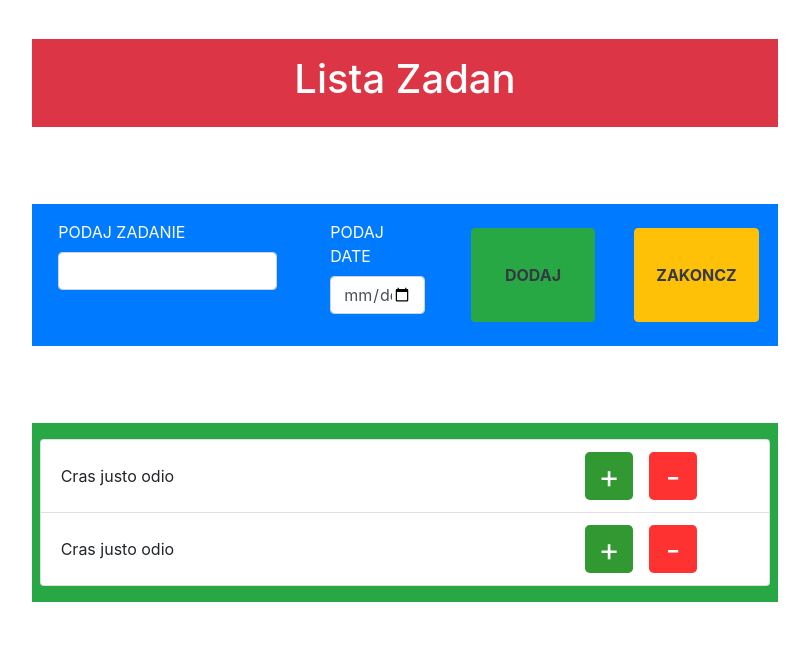
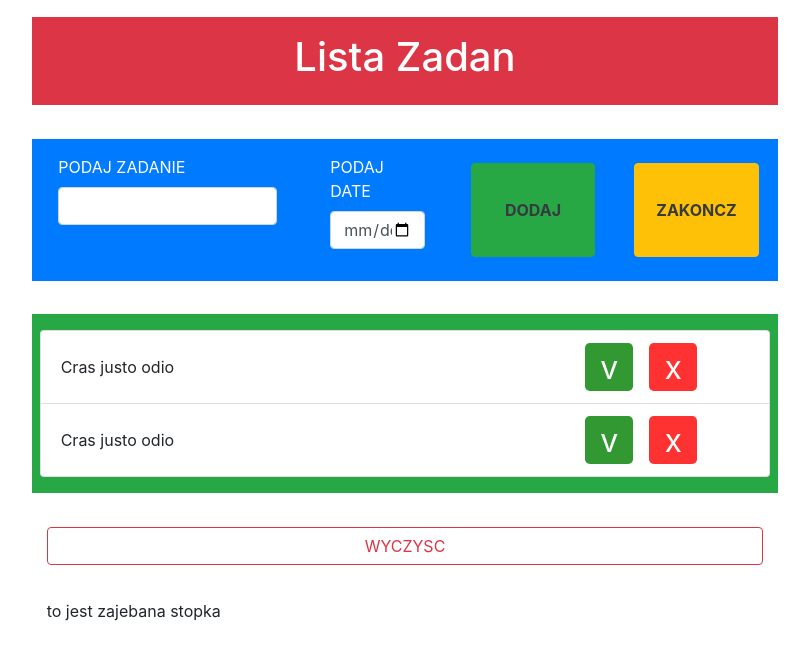
Before and after one commit to wymiona11/angular20072020, an Angular app: page / in a window 1280 px wide. Shown: the top 660 px of the page, without its empty margins (235-1044 px from the left). Built offline with nearby package versions, Linux system fonts and the light colour scheme.

Commit message:
pierwszy commit na branchu pierwsza

```diff
--- a/angular.json
+++ b/angular.json
@@ -28,8 +28,9 @@
               "src/styles.css"
             ],
             "scripts": [
-              "./node_modules/bootstrap//dist/js/bootstrap.js",
-              "./node_modules/jquery/dist/jquery.js"
+              "./node_modules/jquery/dist/jquery.js",
+              "./node_modules/bootstrap//dist/js/bootstrap.js"
+
             ]
           },
           "configurations": {
--- a/src/app/app.component.html
+++ b/src/app/app.component.html
@@ -2,7 +2,7 @@
   <div class="row min-height mx-auto align-items-center justify-content-center">
     <div class="col-7 mx-auto bg-danger py-3">
       <h1 class="text-capitalize text-white text-center">
-        lista zadan
+        {{config.title}}
       </h1>
     </div>
     <div class="col-7 mx-auto bg-primary py-3">
@@ -21,10 +21,15 @@
     </div>
     <div class="col-7 mx-auto bg-success py-3 px-2">
       <ul class="list-group">
-        <li class="list-group-item d-flex justify-content-around align-items-center"><div class="w-75 m-0 p-0">Cras justo odio</div><div class="w-25"><button class="btn button-plus mx-2 p-0">+</button><button class="btn button-minus mx-2 p-0">-</button></div></li>
-        <li class="list-group-item d-flex justify-content-around align-items-center"><div class="w-75 m-0 p-0">Cras justo odio</div><div class="w-25"><button class="btn button-plus mx-2 p-0">+</button><button class="btn button-minus mx-2 p-0">-</button></div></li>
-
+        <li class="list-group-item d-flex justify-content-around align-items-center"><div class="w-75 m-0 p-0">Cras justo odio</div><div class="w-25"><button class="btn button-plus mx-2 p-0">v</button><button class="btn button-minus mx-2 p-0">x</button></div></li>
+        <li class="list-group-item d-flex justify-content-around align-items-center"><div class="w-75 m-0 p-0">Cras justo odio</div><div class="w-25"><button class="btn button-plus mx-2 p-0">v</button><button class="btn button-minus mx-2 p-0">x</button></div></li>
       </ul>
+    </div>
+    <div class="col-7 mx-auto">
+      <button class="btn btn-outline-danger text-uppercase w-100">wyczysc</button>
+    </div>
+    <div class="col-7 mx-auto justify-content-center">
+      <footer>{{config.footer}}</footer>
     </div>
   </div>
 </div>
--- a/src/app/app.component.ts
+++ b/src/app/app.component.ts
@@ -3,8 +3,15 @@ import { Component } from '@angular/core';
 @Component({
   selector: 'app-root',
   templateUrl: './app.component.html',
-  styleUrls: ['./app.component.css']
+  styleUrls: ['./app.component.css'],
 })
 export class AppComponent {
-  title = 'kurs';
+  config: { [key: string]: string | Date } = null;
+  constructor() {
+    this.config = {
+      title: 'lista zadan',
+      timeData: new Date(),
+      footer: 'to jest zajebana stopka',
+    };
+  }
 }
```
